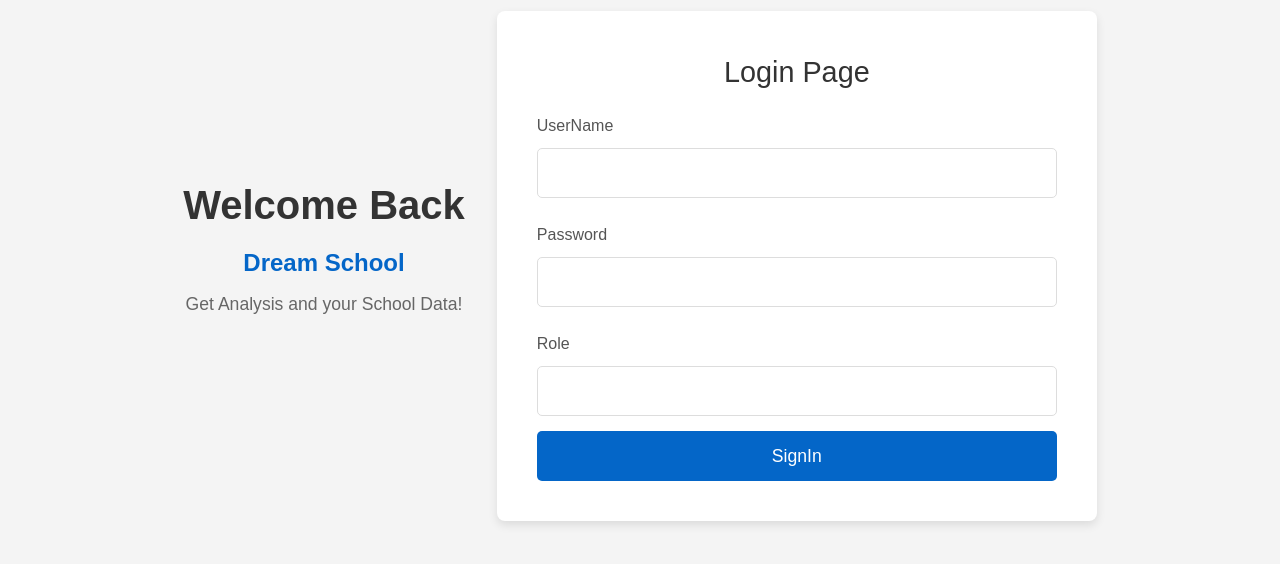
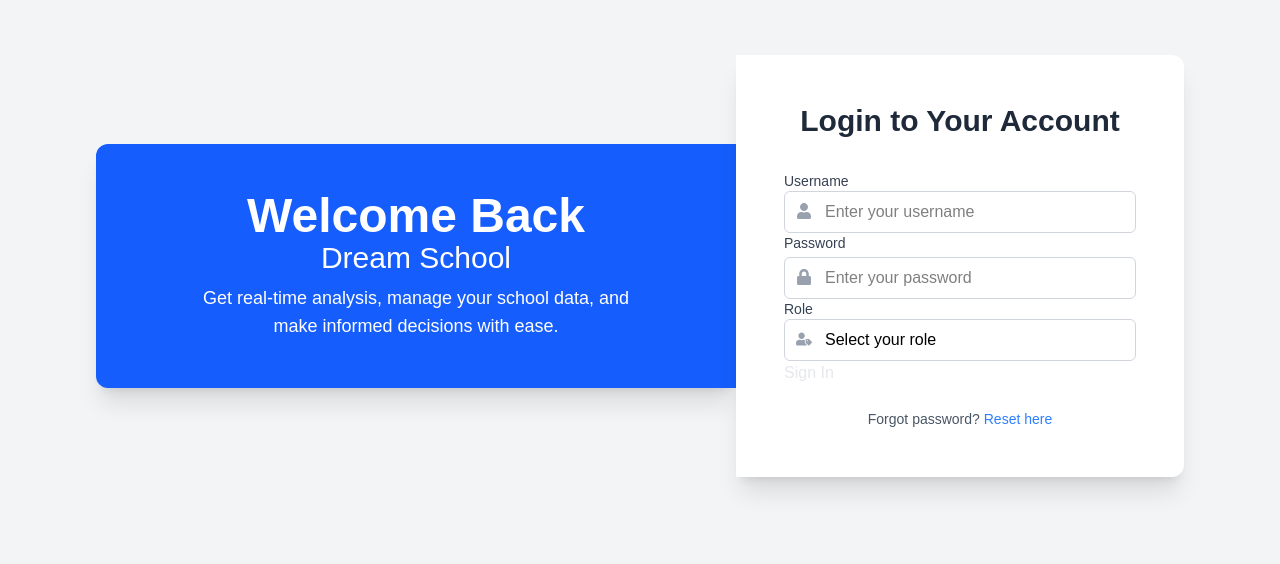
Before and after one commit to zwubishet/Student_mangement_system_director_dashbored, a React (Vite) app: page / in a window 1280 px wide. Shown: the part 134-698 px from the top of the page. Built offline with nearby package versions, Linux system fonts and the light colour scheme.

Commit message:
make ui change on director login page

```diff
--- a/src/pages/LoginPage.jsx
+++ b/src/pages/LoginPage.jsx
@@ -1,80 +1,143 @@
 import React, { useState } from "react";
 import axios from "axios";
 import { useNavigate } from "react-router-dom";
-import "../styles/LoginPage.css";
 import { useAuth } from "../context/AuthContext";
+import TextButton from "../views/TextButton"; // Assuming reusable button
+import { FaUser, FaLock, FaUserTag, FaExclamationTriangle } from "react-icons/fa";
 
 const LoginPage = () => {
   const [userName, setUserName] = useState("");
   const [password, setPassword] = useState("");
   const [role, setRole] = useState("");
   const [error, setError] = useState("");
+  const [loading, setLoading] = useState(false);
   const navigate = useNavigate();
-  const {login} = useAuth();
+  const { login } = useAuth();
 
   const handleSubmit = async (e) => {
     e.preventDefault();
+    setError("");
+    setLoading(true);
+
+    // Basic validation
+    if (!userName || !password || !role) {
+      setError("All fields are required.");
+      setLoading(false);
+      return;
+    }
+
     try {
-      // Sending request to the backend
       const res = await axios.post("http://localhost:3000/api/auth/login", {
         identifier: userName,
-        password: password,
-        role: role,
+        password,
+        role,
       });
-      console.log(res)
+
+      // Auth context login and token storage
       login(res.data.user);
-      // Store the received token in localStorage
       localStorage.setItem("authToken", res.data.accessToken);
       localStorage.setItem("refreshToken", res.data.refreshToken);
-      // Redirect to dashboard
-      navigate("/dashboard");
-    } catch (error) {
-      setError(`Invalid credentials ${error}`);
+
+      // Role-based redirection (customize as needed)
+      const redirectPath = res.data.user.role === "director" ? "/dashboard" : "/home";
+      navigate(redirectPath);
+    } catch (err) {
+      console.error("Login error:", err);
+      const message = err.response?.data?.message || err.message || "Invalid credentials. Please try again.";
+      setError(message);
+    } finally {
+      setLoading(false);
     }
   };
 
   return (
-    <section className="login_section">
-      <div className="welcome_container">
-        <h1>Welcome Back</h1>
-        <h3>Dream School</h3>
-        <p>Get Analysis and your School Data!</p>
+    <section className="login-section min-h-screen flex items-center justify-center bg-gray-100">
+      <div className="welcome-container hidden md:flex flex-col justify-center items-center basis-1/2 bg-blue-600 text-white !p-12 rounded-l-xl shadow-xl">
+        <h1 className="text-5xl font-bold mb-4">Welcome Back</h1>
+        <h3 className="text-3xl !mb-2">Dream School</h3>
+        <p className="text-lg text-center max-w-md">
+          Get real-time analysis, manage your school data, and make informed decisions with ease.
+        </p>
       </div>
-      <div>
-        <div className="login_container" >
-      <h1>Login Page</h1>
-      <form onSubmit={handleSubmit}> {/* Change here: use 'form' and 'onSubmit' */}
-        <div>
-          <label>UserName</label>
+      <div className="login-container basis-full md:basis-1/2 bg-white !p-12 rounded-r-xl shadow-xl max-w-md w-full">
+        <h1 className="text-3xl font-bold text-gray-800 !mb-8 text-center">Login to Your Account</h1>
+        <form onSubmit={handleSubmit} className="space-y-6">
+          <div className="relative">
+            <label htmlFor="username" className="block text-sm font-medium text-gray-700 mb-1">
+              Username
+            </label>
+            <div className="relative">
+              <FaUser className="absolute left-3 top-3 text-gray-400" />
               <input
+                id="username"
                 type="text"
                 value={userName}
                 onChange={(e) => setUserName(e.target.value)}
+                className="w-full !pl-10 !pr-3 !py-2 border border-gray-300 rounded-md focus:outline-none focus:ring-2 focus:ring-blue-500 focus:border-transparent"
+                placeholder="Enter your username"
+                required
+                aria-label="Username"
               />
             </div>
-        <div>
-          <label>Password</label>
+          </div>
+          <div className="relative">
+            <label htmlFor="password" className="block text-sm font-medium text-gray-700 !mb-1">
+              Password
+            </label>
+            <div className="relative">
+              <FaLock className="absolute left-3 top-3 text-gray-400" />
               <input
+                id="password"
                 type="password"
                 value={password}
                 onChange={(e) => setPassword(e.target.value)}
+                className="w-full !pl-10 !pr-3 !py-2 border border-gray-300 rounded-md focus:outline-none focus:ring-2 focus:ring-blue-500 focus:border-transparent"
+                placeholder="Enter your password"
+                required
+                aria-label="Password"
               />
             </div>
-        <div>
-          <label>Role</label>
-          <input
-            type="text"
+          </div>
+          <div className="relative">
+            <label htmlFor="role" className="block text-sm font-medium text-gray-700 mb-1">
+              Role
+            </label>
+            <div className="relative">
+              <FaUserTag className="absolute left-3 top-3 text-gray-400" />
+              <select
+                id="role"
                 value={role}
                 onChange={(e) => setRole(e.target.value)}
-          />
-        </div>
-        {error && <p>{error}</p>} {/* Display error message if exists */}
-        <button type="submit">SignIn</button>
-      </form>
+                className="w-full !pl-10 !pr-3 !py-2 border border-gray-300 rounded-md focus:outline-none focus:ring-2 focus:ring-blue-500 focus:border-transparent appearance-none"
+                required
+                aria-label="Role"
+              >
+                <option value="">Select your role</option>
+                <option value="director">Director</option>
+                <option value="teacher">Teacher</option>
+                <option value="admin">Admin</option>
+                {/* Add more roles as needed */}
+              </select>
             </div>
           </div>
+          {error && (
+            <div className="flex items-center gap-2 text-red-600 bg-red-50 !p-3 rounded-md">
+              <FaExclamationTriangle />
+              <p className="text-sm">{error}</p>
+            </div>
+          )}
+          <TextButton
+            name={loading ? "Signing In..." : "Sign In"}
+            type="submit"
+            disabled={loading}
+            className="w-full"
+          />
+        </form>
+        <p className="!mt-6 text-center text-sm text-gray-600">
+          Forgot password? <a href="/forgot-password" className="text-blue-500 hover:underline">Reset here</a>
+        </p>
+      </div>
     </section>
-
   );
 };
 
```
Lines whose indentation alone changed are shown as unchanged.
